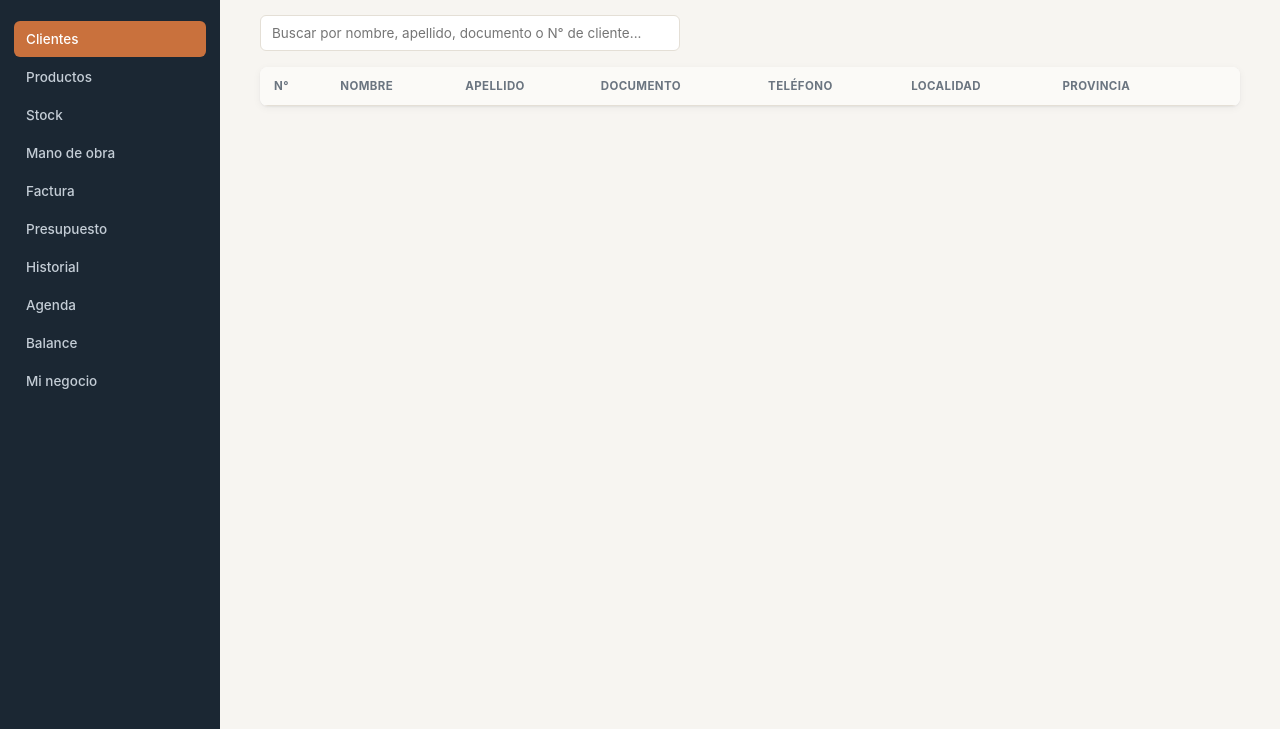
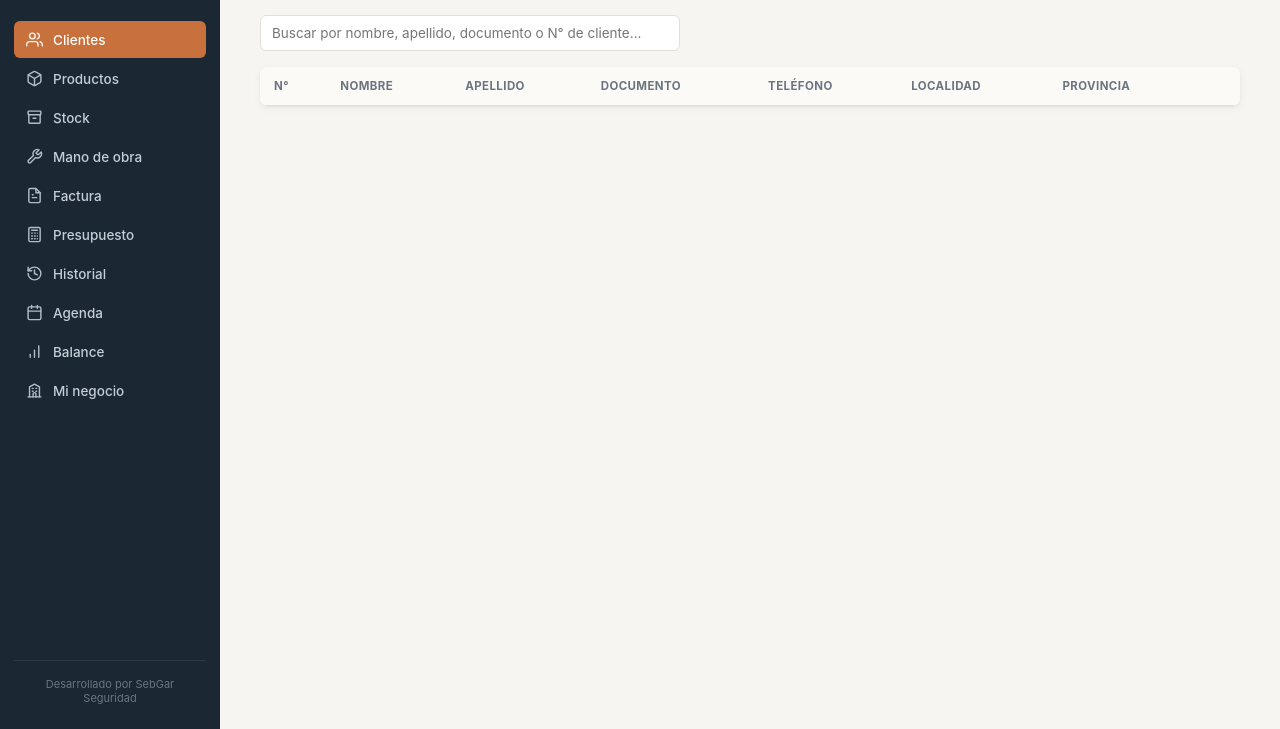
Before and after one commit to sgarnero1985/SebGar, a website: page public/index.html in a window 1280 px wide. Shown: the part 71-800 px from the top of the page. Drawn offline with Linux system fonts and the light colour scheme; no server answers.

Commit message:
Add files via upload

```diff
--- a/public/index.html
+++ b/public/index.html
@@ -21,17 +21,49 @@
       </div>
     </div>
     <nav class="tabs">
-      <button class="tab-btn active" data-tab="clientes">Clientes</button>
-      <button class="tab-btn" data-tab="productos">Productos</button>
-      <button class="tab-btn" data-tab="stock">Stock <span id="stockAlertBadge" class="nav-badge" style="display:none">0</span></button>
-      <button class="tab-btn" data-tab="manoobra">Mano de obra</button>
-      <button class="tab-btn" data-tab="factura">Factura</button>
-      <button class="tab-btn" data-tab="presupuesto">Presupuesto</button>
-      <button class="tab-btn" data-tab="historial">Historial</button>
-      <button class="tab-btn" data-tab="agenda">Agenda</button>
-      <button class="tab-btn" data-tab="balance">Balance</button>
-      <button class="tab-btn" data-tab="negocio">Mi negocio</button>
+      <button class="tab-btn active" data-tab="clientes">
+        <svg class="tab-icon" viewBox="0 0 24 24" fill="none" stroke="currentColor" stroke-width="2" stroke-linecap="round" stroke-linejoin="round"><path d="M17 21v-2a4 4 0 0 0-4-4H5a4 4 0 0 0-4 4v2"/><circle cx="9" cy="7" r="4"/><path d="M23 21v-2a4 4 0 0 0-3-3.87"/><path d="M16 3.13a4 4 0 0 1 0 7.75"/></svg>
+        <span>Clientes</span>
+      </button>
+      <button class="tab-btn" data-tab="productos">
+        <svg class="tab-icon" viewBox="0 0 24 24" fill="none" stroke="currentColor" stroke-width="2" stroke-linecap="round" stroke-linejoin="round"><path d="M21 8a2 2 0 0 0-1-1.73l-7-4a2 2 0 0 0-2 0l-7 4A2 2 0 0 0 3 8v8a2 2 0 0 0 1 1.73l7 4a2 2 0 0 0 2 0l7-4A2 2 0 0 0 21 16Z"/><path d="m3.3 7 8.7 5 8.7-5"/><path d="M12 22V12"/></svg>
+        <span>Productos</span>
+      </button>
+      <button class="tab-btn" data-tab="stock">
+        <svg class="tab-icon" viewBox="0 0 24 24" fill="none" stroke="currentColor" stroke-width="2" stroke-linecap="round" stroke-linejoin="round"><rect x="3" y="3" width="18" height="5" rx="1"/><path d="M4 8v11a1 1 0 0 0 1 1h14a1 1 0 0 0 1-1V8"/><path d="M10 13h4"/></svg>
+        <span>Stock</span>
+        <span id="stockAlertBadge" class="nav-badge" style="display:none">0</span>
+      </button>
+      <button class="tab-btn" data-tab="manoobra">
+        <svg class="tab-icon" viewBox="0 0 24 24" fill="none" stroke="currentColor" stroke-width="2" stroke-linecap="round" stroke-linejoin="round"><path d="M14.7 6.3a1 1 0 0 0 0 1.4l1.6 1.6a1 1 0 0 0 1.4 0l3.77-3.77a6 6 0 0 1-7.94 7.94l-6.91 6.91a2.12 2.12 0 0 1-3-3l6.91-6.91a6 6 0 0 1 7.94-7.94Z"/></svg>
+        <span>Mano de obra</span>
+      </button>
+      <button class="tab-btn" data-tab="factura">
+        <svg class="tab-icon" viewBox="0 0 24 24" fill="none" stroke="currentColor" stroke-width="2" stroke-linecap="round" stroke-linejoin="round"><path d="M14 2H6a2 2 0 0 0-2 2v16a2 2 0 0 0 2 2h12a2 2 0 0 0 2-2V8Z"/><path d="M14 2v6h6"/><path d="M9 15h6"/><path d="M9 11h1"/></svg>
+        <span>Factura</span>
+      </button>
+      <button class="tab-btn" data-tab="presupuesto">
+        <svg class="tab-icon" viewBox="0 0 24 24" fill="none" stroke="currentColor" stroke-width="2" stroke-linecap="round" stroke-linejoin="round"><rect x="4" y="2" width="16" height="20" rx="2"/><line x1="8" y1="6" x2="16" y2="6"/><line x1="8" y1="10" x2="9" y2="10"/><line x1="12" y1="10" x2="13" y2="10"/><line x1="16" y1="10" x2="16" y2="10"/><line x1="8" y1="14" x2="9" y2="14"/><line x1="12" y1="14" x2="13" y2="14"/><line x1="16" y1="14" x2="16" y2="14"/><line x1="8" y1="18" x2="9" y2="18"/><line x1="12" y1="18" x2="13" y2="18"/><line x1="16" y1="18" x2="16" y2="18"/></svg>
+        <span>Presupuesto</span>
+      </button>
+      <button class="tab-btn" data-tab="historial">
+        <svg class="tab-icon" viewBox="0 0 24 24" fill="none" stroke="currentColor" stroke-width="2" stroke-linecap="round" stroke-linejoin="round"><path d="M3 12a9 9 0 1 0 9-9 9.75 9.75 0 0 0-6.74 2.74L3 8"/><path d="M3 3v5h5"/><path d="M12 7v5l4 2"/></svg>
+        <span>Historial</span>
+      </button>
+      <button class="tab-btn" data-tab="agenda">
+        <svg class="tab-icon" viewBox="0 0 24 24" fill="none" stroke="currentColor" stroke-width="2" stroke-linecap="round" stroke-linejoin="round"><rect x="3" y="4" width="18" height="18" rx="2"/><line x1="16" y1="2" x2="16" y2="6"/><line x1="8" y1="2" x2="8" y2="6"/><line x1="3" y1="10" x2="21" y2="10"/></svg>
+        <span>Agenda</span>
+      </button>
+      <button class="tab-btn" data-tab="balance">
+        <svg class="tab-icon" viewBox="0 0 24 24" fill="none" stroke="currentColor" stroke-width="2" stroke-linecap="round" stroke-linejoin="round"><line x1="12" y1="20" x2="12" y2="10"/><line x1="18" y1="20" x2="18" y2="4"/><line x1="6" y1="20" x2="6" y2="16"/></svg>
+        <span>Balance</span>
+      </button>
+      <button class="tab-btn" data-tab="negocio">
+        <svg class="tab-icon" viewBox="0 0 24 24" fill="none" stroke="currentColor" stroke-width="2" stroke-linecap="round" stroke-linejoin="round"><path d="M3 21h18"/><path d="M5 21V7l7-4 7 4v14"/><path d="M9 9h1"/><path d="M9 13h1"/><path d="M14 9h1"/><path d="M14 13h1"/><path d="M10 21v-4a2 2 0 0 1 2-2 2 2 0 0 1 2 2v4"/></svg>
+        <span>Mi negocio</span>
+      </button>
     </nav>
+    <div class="sidebar-footer">Desarrollado por SebGar Seguridad</div>
   </aside>
 
   <main class="content">
--- a/public/style.css
+++ b/public/style.css
@@ -30,6 +30,15 @@ body { min-height: 100vh; }
   flex-direction: column;
   flex-shrink: 0;
   padding: 20px 14px;
+  min-height: 100vh;
+}
+.sidebar-footer {
+  margin-top: auto;
+  padding: 16px 8px 4px;
+  font-size: 11px;
+  color: #6B7580;
+  text-align: center;
+  border-top: 1px solid rgba(255,255,255,0.08);
 }
 .brand { display: flex; align-items: center; gap: 10px; padding: 6px 8px 24px; }
 .brand-mark {
@@ -50,9 +59,12 @@ body { min-height: 100vh; }
 .tab-btn {
   all: unset; cursor: pointer; padding: 10px 12px; border-radius: 6px;
   color: #C4CDD6; font-size: 13.5px; font-weight: 500;
+  display: flex; align-items: center; gap: 10px;
 }
 .tab-btn:hover { background: rgba(255,255,255,0.06); color: #fff; }
 .tab-btn.active { background: var(--copper); color: #fff; }
+.tab-icon { width: 17px; height: 17px; flex-shrink: 0; opacity: 0.9; }
+.tab-btn span:not(.nav-badge) { flex: 1; text-align: left; }
 
 /* Content */
 .content { flex: 1; padding: 32px 40px; max-width: 1200px; }
```
